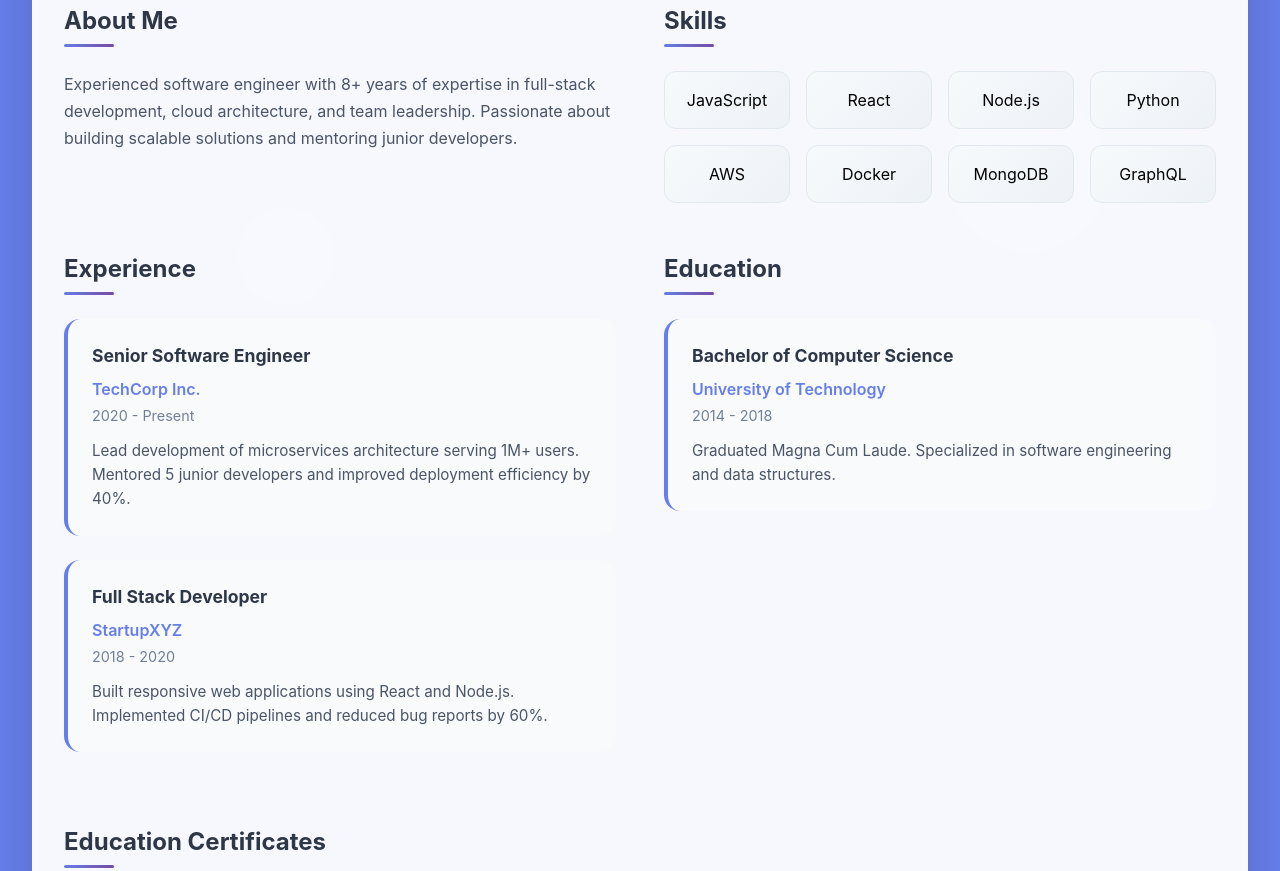
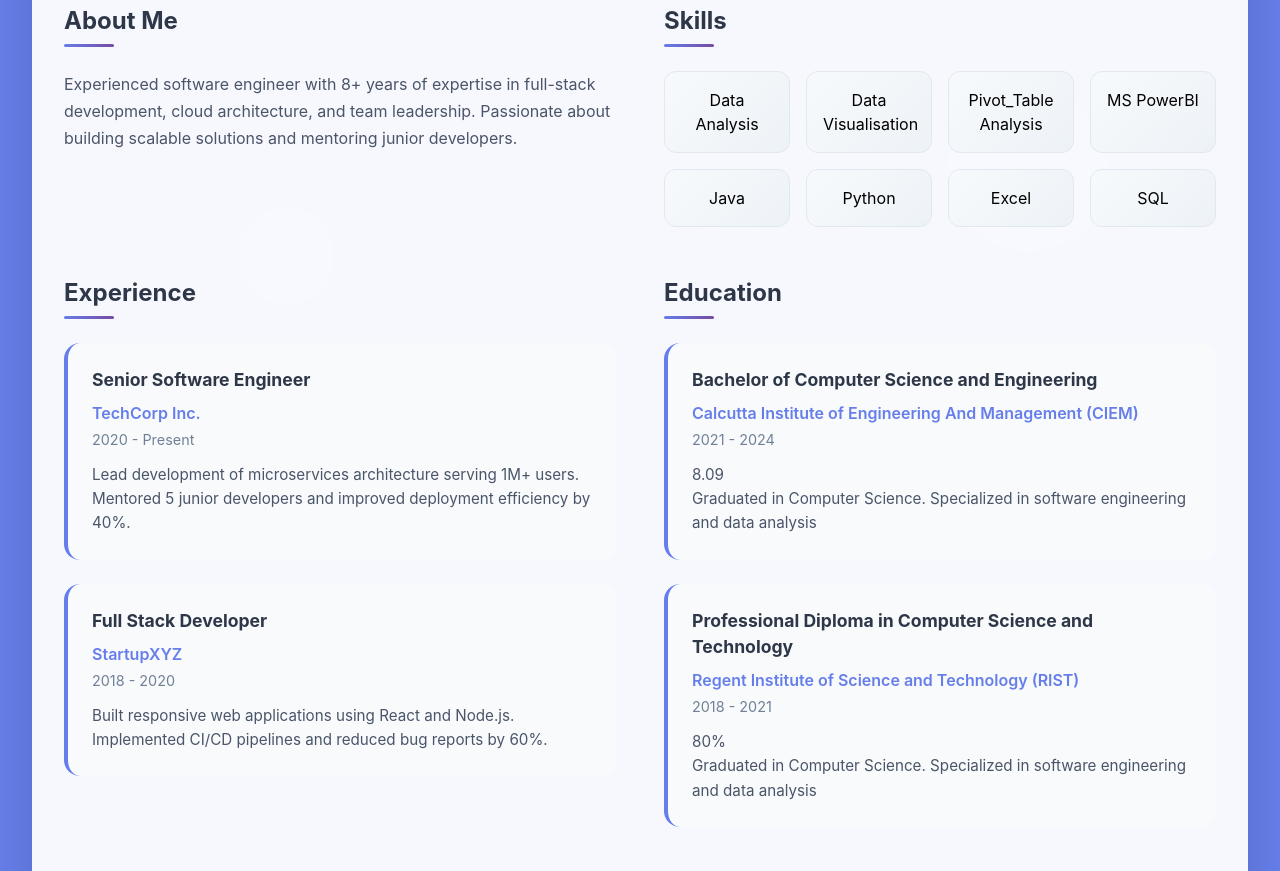
Before and after one commit to bosebabu25/bose, a plain HTML site: page index.html in a window 1280 px wide. Shown: the part 349-1220 px from the top of the page. Drawn offline with nearby package versions, Linux system fonts and the light colour scheme.

Commit message:
change in edu

```diff
--- a/index.html
+++ b/index.html
@@ -514,28 +514,28 @@
       <h2 class="section-title">Skills</h2>
       <div class="skills-grid">
        <div class="skill-item">
-        JavaScript
+        Data Analysis
        </div>
        <div class="skill-item">
-        React
+        Data Visualisation
        </div>
        <div class="skill-item">
-        Node.js
+        Pivot_Table Analysis
+       </div>
+       <div class="skill-item">
+        MS PowerBI
+       </div>
+       <div class="skill-item">
+        Java
        </div>
        <div class="skill-item">
         Python
        </div>
        <div class="skill-item">
-        AWS
+        Excel
        </div>
        <div class="skill-item">
-        Docker
-       </div>
-       <div class="skill-item">
-        MongoDB
-       </div>
-       <div class="skill-item">
-        GraphQL
+        SQL
        </div>
       </div>
      </section>
@@ -574,16 +574,30 @@
       <h2 class="section-title">Education</h2>
       <div class="education-item">
        <div class="item-title">
-        Bachelor of Computer Science
+        Bachelor of Computer Science and Engineering
        </div>
        <div class="item-school">
-        University of Technology
+        Calcutta Institute of Engineering And Management (CIEM)
        </div>
        <div class="item-date">
-        2014 - 2018
+        2021 - 2024
        </div>
        <div class="item-description">
-        Graduated Magna Cum Laude. Specialized in software engineering and data structures.
+        8.09<br>Graduated in Computer Science. Specialized in software engineering and data analysis
+       </div>
+      </div>
+      <div class="education-item">
+       <div class="item-title">
+        Professional Diploma in Computer Science and Technology
+       </div>
+       <div class="item-school">
+        Regent Institute of Science and Technology (RIST)
+       </div>
+       <div class="item-date">
+        2018 - 2021
+       </div>
+       <div class="item-description">
+        80%<br>Graduated in Computer Science. Specialized in software engineering and data analysis
        </div>
       </div>
      </section>
```
